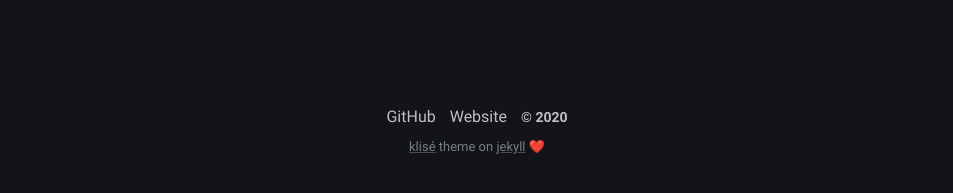
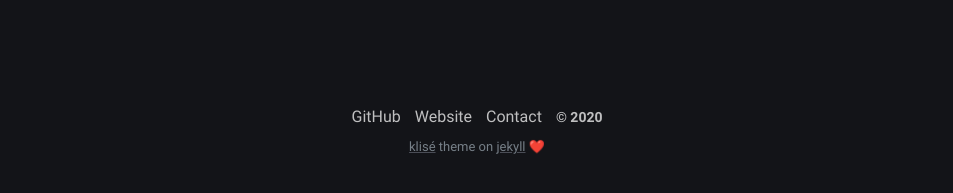
Before and after one commit to Zeyu-Li/blog, a Jekyll site: the page built from index.md, in a window 1280 px wide. Shown: the part 544-737 px from the top of the page, without its empty margins (163-1116 px from the left). Built offline with Jekyll 4.4.1, drawn with Linux system fonts in a browser that asks for light colours.

Commit message:
added more links

```diff
--- a/_includes/footer.html
+++ b/_includes/footer.html
@@ -1,6 +1,7 @@
 <footer class="footer">
   <a class="footer_item" href="https://github.com/Zeyu-Li" title="GitHub">GitHub</a>
   <a class="footer_item" href="https://zeyu-li.github.io/website/" title="Main website">Website</a>
+  <a class="footer_item" href="https://zeyu-li.github.io/website/contact.html" title="Main website">Contact</a>
   <span class="footer_item">&copy; {{ site.time | date: "%Y" }}</span>
   <small class="footer_copyright">
     <!-- Klisé Theme: https://github.com/piharpi/jekyll-klise -->
```
